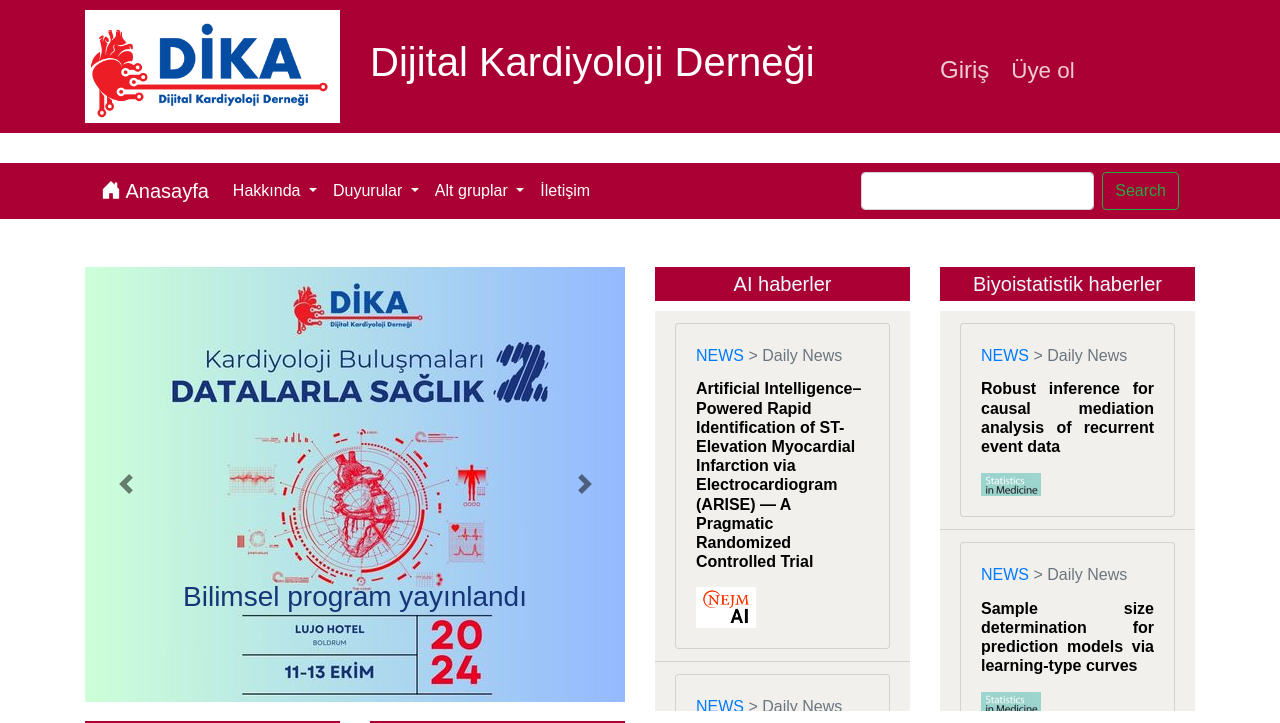
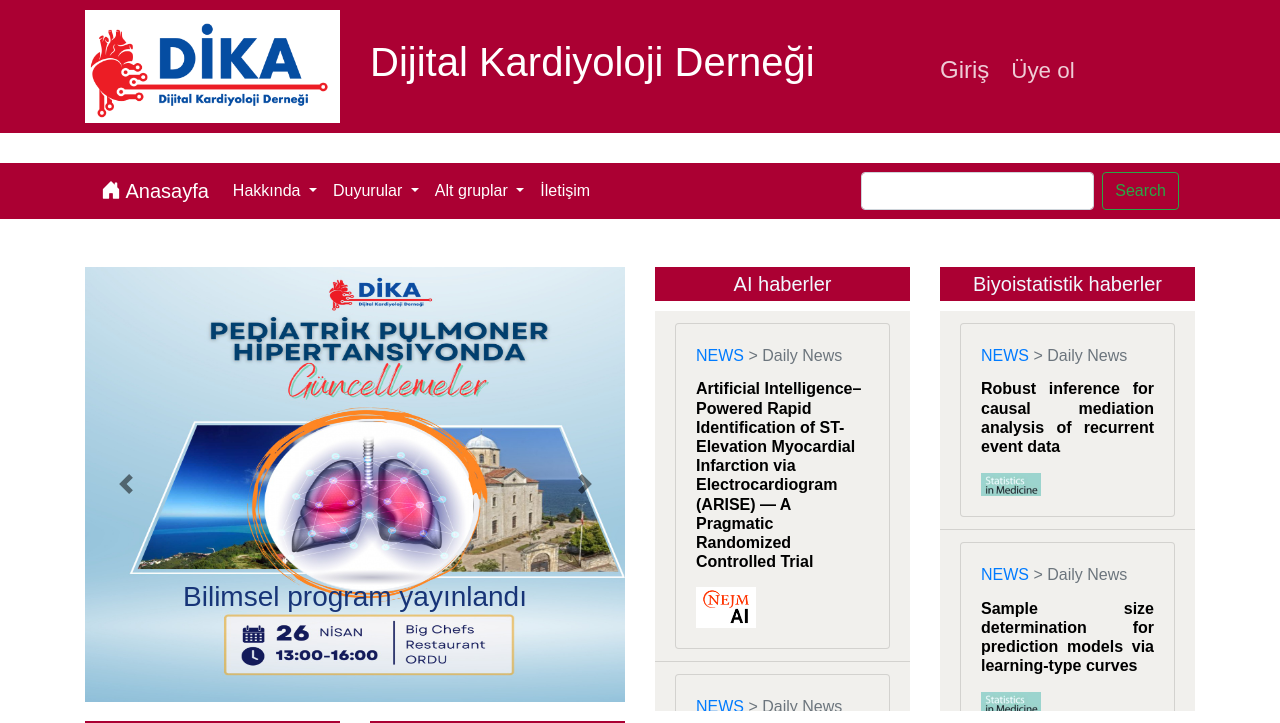
Before and after one commit to AIstatistican/dika, a Django app: page / in a window 1280 px wide. Shown: the top 723 px of the page. Run offline with Django 5.2, Linux system fonts and the light colour scheme; some libraries are stand-ins or nearby versions; some web fonts are replaced.

Commit message:
jpg eklendi

```diff
--- a/templates/index.html
+++ b/templates/index.html
@@ -183,8 +183,8 @@ h6{
       <div id="imageCarousel" class="carousel slide" data-ride="carousel">
         <div class="carousel-inner">
           <div class="carousel-item active">
-            <a href="{% static 'img/toplanti.pdf' %}" target="_blank">
-              <img src="{% static 'img/toplanti.jpg' %}" class="d-block w-100" alt="Image 1">
+            <a href="{% static 'img/toplanti2.pdf' %}" target="_blank">
+              <img src="{% static 'img/toplanti2.jpg' %}" class="d-block w-100" alt="Image 1">
             </a>
             <div class="carousel-caption d-none d-md-block" style="color:#173477; margin-bottom: 2rem;">
 
```
